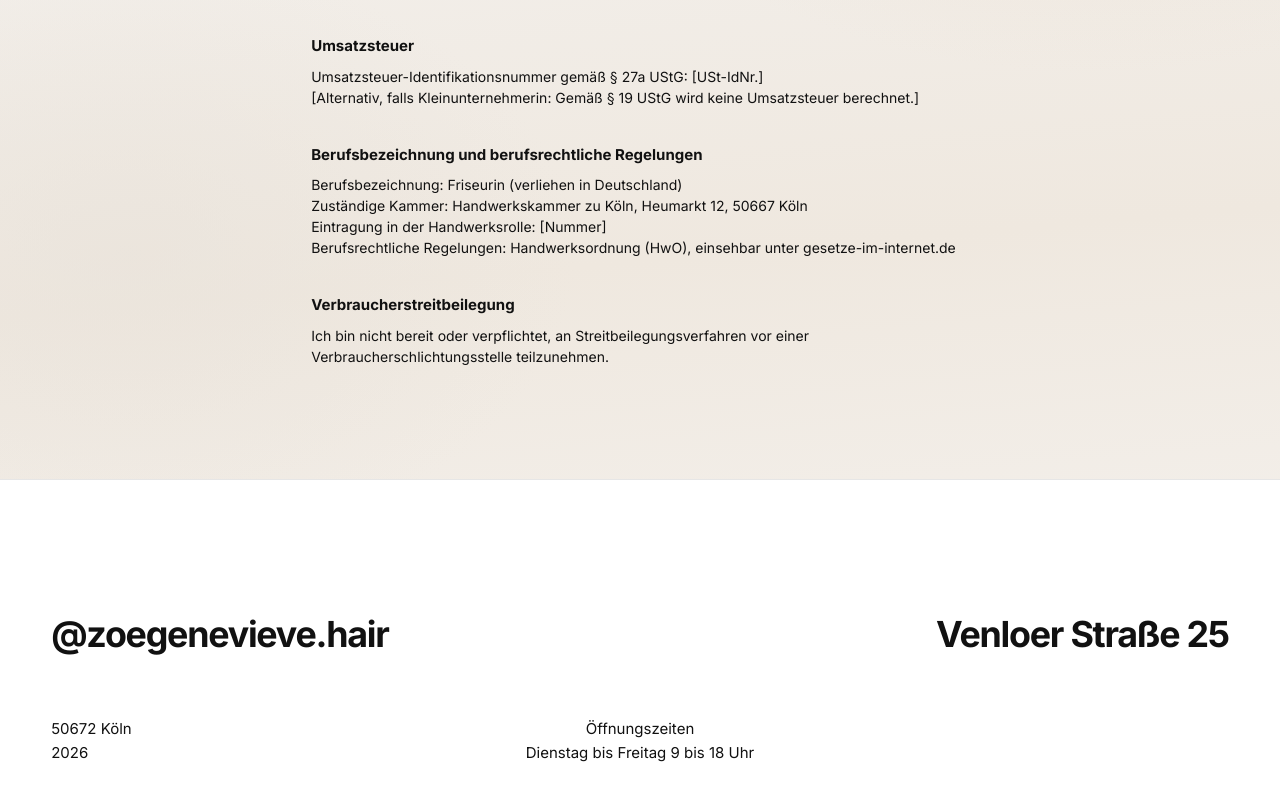
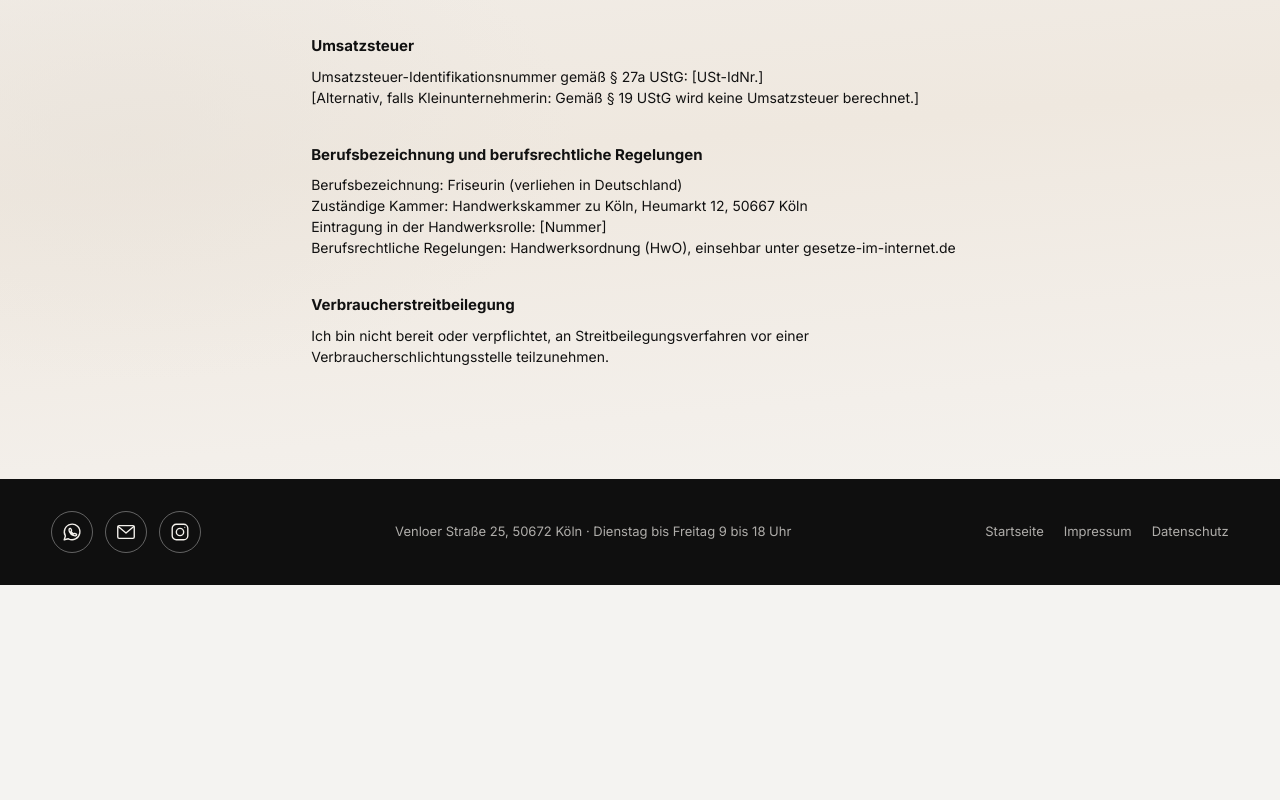
Before and after one commit to paulinadoenne/zoe-genevieve, a Next.js app: page /impressum in a window 1280 px wide. Shown: the part 414-1214 px from the top of the page. After the commit the page ends 999 px from the top, so only its background shows below. Built offline with nearby package versions, Linux system fonts and the light colour scheme.

Commit message:
Fußleiste mit Icons für Impressum und Datenschutz
Co-Authored-By: Claude Opus 5.5 <noreply@anthropic.com>
Claude-Session: https://claude.ai/code/session_01SoTQ1TzqPdbSqo4BEbW49f

```diff
--- a/app/globals.css
+++ b/app/globals.css
@@ -4336,3 +4336,55 @@ body {
   background: #f4f1ec;
   color: #0f0f0f;
 }
+
+/* Fußleiste (Impressum, Datenschutz): schwarz wie der Kontakt, mit Icons */
+.foot2 {
+  display: flex;
+  align-items: center;
+  justify-content: space-between;
+  flex-wrap: wrap;
+  gap: 20px 32px;
+  padding: 32px var(--gutter);
+  background: #0f0f0f;
+  color: rgb(244 241 236 / 0.7);
+  font-size: 13px;
+}
+.foot2__icons {
+  display: flex;
+  gap: 12px;
+}
+.foot2__icons a {
+  display: inline-flex;
+  align-items: center;
+  justify-content: center;
+  width: 42px;
+  height: 42px;
+  border: 1px solid rgb(255 255 255 / 0.35);
+  border-radius: 50%;
+  color: #f4f1ec;
+  transition: background 0.25s, color 0.25s;
+}
+.foot2__icons a:hover {
+  background: #f4f1ec;
+  color: #0f0f0f;
+}
+.foot2__info {
+  margin: 0;
+}
+.foot2__legal {
+  display: flex;
+  gap: 20px;
+}
+.foot2__legal a {
+  color: rgb(244 241 236 / 0.7);
+  text-decoration: none;
+}
+.foot2__legal a:hover {
+  color: #fff;
+}
+@media (max-width: 760px) {
+  .foot2 {
+    flex-direction: column;
+    align-items: flex-start;
+  }
+}
--- a/components/SiteFooter.tsx
+++ b/components/SiteFooter.tsx
@@ -1,38 +1,31 @@
 import Link from "next/link";
 import { person, oeffnungszeiten } from "@/lib/content";
+import { IconWhatsApp, IconMail, IconInstagram } from "@/components/Icons";
 
-// Abschluss wie im Template: groß Instagram und Adresse, darunter Kleingedrucktes.
+// Schlanke Fußleiste für Impressum und Datenschutz: Icons, Adresse, Rechtliches.
 export default function SiteFooter() {
   return (
-    <footer className="foot">
-      <div className="foot__big">
-        <a href={person.instagramLink} target="_blank" rel="noopener">
-          {person.instagram}
+    <footer className="foot2">
+      <div className="foot2__icons">
+        <a href={person.whatsappLink} target="_blank" rel="noopener" aria-label="WhatsApp">
+          <IconWhatsApp />
         </a>
-        <span>{person.strasse}</span>
+        <a href={`mailto:${person.email}`} aria-label="E-Mail">
+          <IconMail />
+        </a>
+        <a href={person.instagramLink} target="_blank" rel="noopener" aria-label="Instagram">
+          <IconInstagram />
+        </a>
       </div>
-      <div className="foot__small">
-        <p>
-          {person.plz} {person.stadt}
-          <br />
-          {new Date().getFullYear()}
-        </p>
-        <p>
-          Öffnungszeiten
-          <br />
-          {oeffnungszeiten[0].tage} {oeffnungszeiten[0].zeit}
-        </p>
-      </div>
-      <div className="foot__legal">
-        <span>© {new Date().getFullYear()} {person.name} · {person.beruf} in {person.stadt}</span>
-        <nav aria-label="Rechtliches">
-          <a href={person.instagramLink} target="_blank" rel="noopener">
-            Instagram
-          </a>
-          <Link href="/impressum">Impressum</Link>
-          <Link href="/datenschutz">Datenschutz</Link>
-        </nav>
-      </div>
+      <p className="foot2__info">
+        {person.strasse}, {person.plz} {person.stadt} · {oeffnungszeiten[0].tage}{" "}
+        {oeffnungszeiten[0].zeit}
+      </p>
+      <nav className="foot2__legal" aria-label="Rechtliches">
+        <Link href="/">Startseite</Link>
+        <Link href="/impressum">Impressum</Link>
+        <Link href="/datenschutz">Datenschutz</Link>
+      </nav>
     </footer>
   );
 }
```
